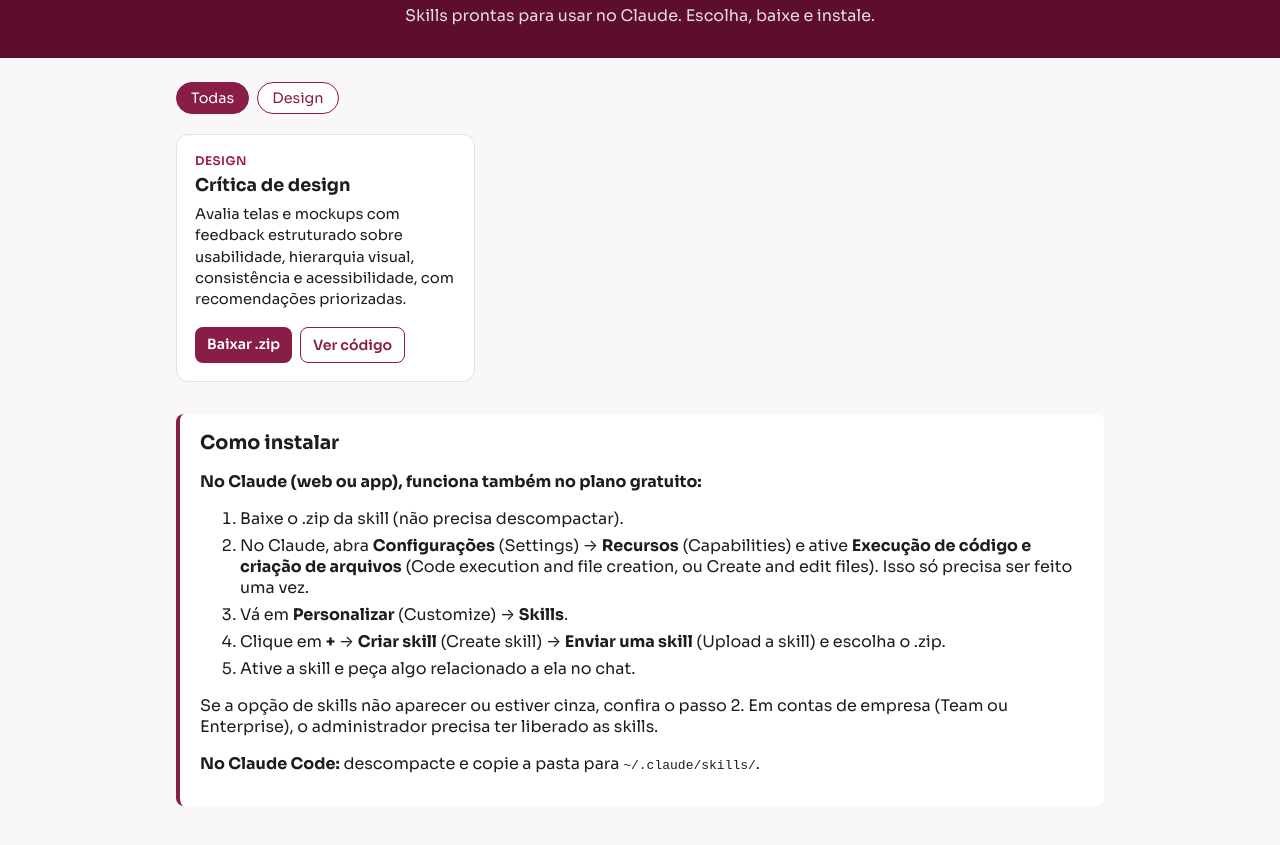
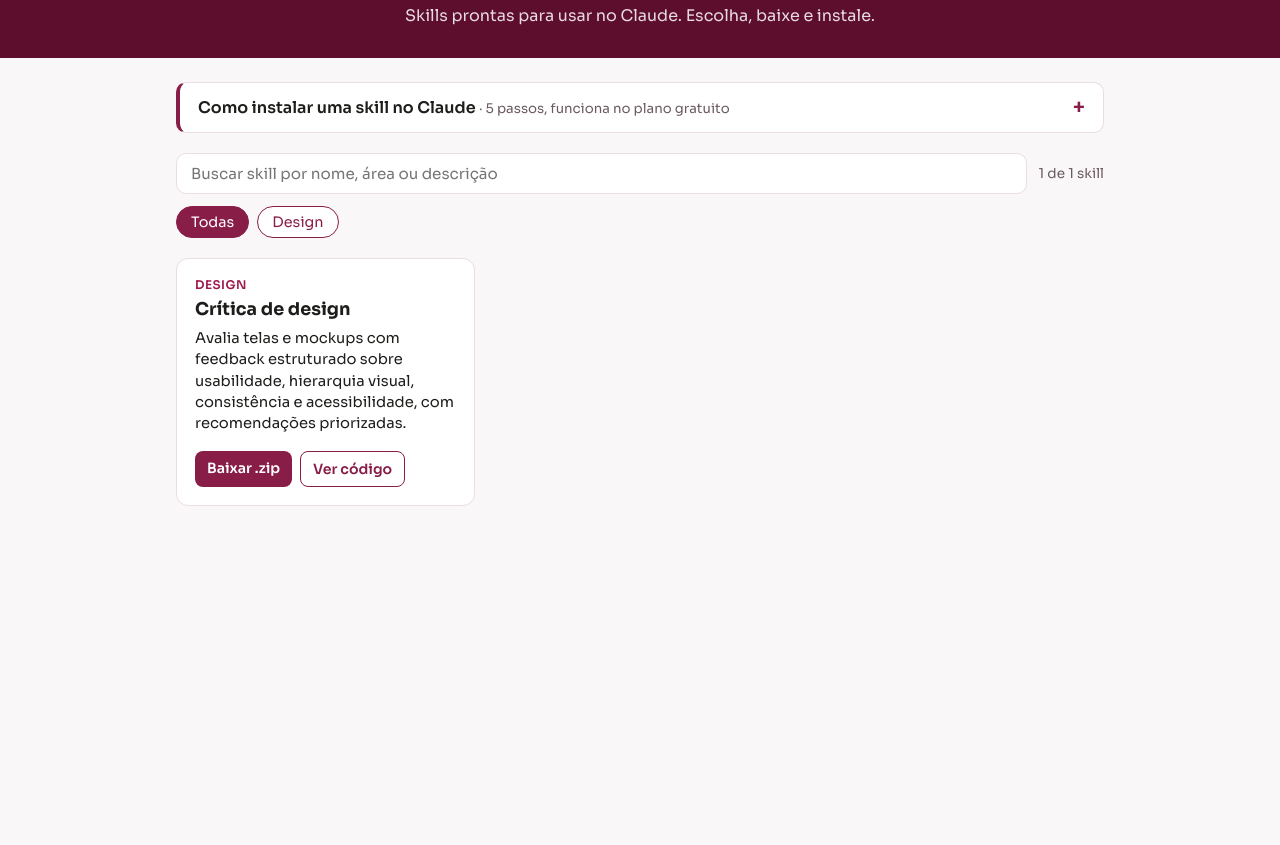
Before and after one commit to Maicon-Souza/hub-skills, a plain HTML site: page index.html in a window 1280 px wide. Shown: the part 71-916 px from the top of the page. After the commit the page ends 800 px from the top, so only its background shows below. Drawn offline with Linux system fonts and the light colour scheme.

Commit message:
Passo a passo recolhível no topo e busca de skills

```diff
--- a/index.html
+++ b/index.html
@@ -8,19 +8,38 @@
 <link rel="preconnect" href="https://fonts.gstatic.com" crossorigin>
 <link href="https://fonts.googleapis.com/css2?family=Sora:wght@400;600;700&display=swap" rel="stylesheet">
 <style>
-  :root { --pri:#881d48; --sec:#5e0e2d; --viva:#9d184b; --preto:#1d1d1b; }
+  :root { --pri:#881d48; --sec:#5e0e2d; --viva:#9d184b; --preto:#1d1d1b; --borda:#eadde3; }
   * { box-sizing:border-box; }
-  button { font-family:inherit; }
+  button, input { font-family:inherit; }
   body { margin:0; font-family:'Sora',system-ui,-apple-system,Segoe UI,Roboto,sans-serif; color:var(--preto); background:#faf7f8; }
   header { background:var(--sec); color:#fff; padding:32px 16px; text-align:center; }
   header h1 { margin:0 0 8px; font-size:1.8rem; }
   header p { margin:0; opacity:.85; }
   main { max-width:960px; margin:0 auto; padding:24px 16px 48px; }
+
+  /* Como instalar: recolhível, no topo */
+  .como { background:#fff; border:1px solid var(--borda); border-left:4px solid var(--pri); border-radius:10px; margin-bottom:20px; }
+  .como summary { cursor:pointer; list-style:none; padding:14px 18px; display:flex; align-items:center; justify-content:space-between; gap:12px; font-weight:600; }
+  .como summary::-webkit-details-marker { display:none; }
+  .como summary small { font-weight:400; color:#6b5a62; }
+  .como summary::after { content:"+"; font-size:1.3rem; color:var(--pri); line-height:1; }
+  .como[open] summary::after { content:"−"; }
+  .como .conteudo { padding:0 18px 16px; font-size:.92rem; line-height:1.5; }
+  .como ol { margin:0 0 12px; padding-left:20px; }
+  .como li { margin-bottom:6px; }
+  .como p { margin:0 0 8px; }
+
+  /* Barra de busca e filtros */
+  .barra { display:flex; flex-wrap:wrap; align-items:center; gap:12px; margin-bottom:12px; }
+  .busca { flex:1; min-width:220px; padding:10px 14px; border:1px solid var(--borda); border-radius:10px; font-size:.95rem; background:#fff; }
+  .busca:focus { outline:2px solid var(--pri); outline-offset:1px; }
+  .total { font-size:.85rem; color:#6b5a62; white-space:nowrap; }
   .filtros { display:flex; flex-wrap:wrap; gap:8px; margin-bottom:20px; }
   .filtros button { border:1px solid var(--pri); background:#fff; color:var(--pri); padding:6px 14px; border-radius:20px; cursor:pointer; font-size:.9rem; }
   .filtros button.ativo { background:var(--pri); color:#fff; }
+
   .grid { display:grid; grid-template-columns:repeat(auto-fill,minmax(260px,1fr)); gap:16px; }
-  .card { background:#fff; border-radius:12px; padding:18px; border:1px solid #eadde3; display:flex; flex-direction:column; }
+  .card { background:#fff; border-radius:12px; padding:18px; border:1px solid var(--borda); display:flex; flex-direction:column; }
   .area { font-size:.75rem; font-weight:600; text-transform:uppercase; color:var(--viva); letter-spacing:.04em; }
   .card h3 { margin:6px 0 8px; font-size:1.1rem; }
   .card p { margin:0 0 16px; font-size:.92rem; line-height:1.45; flex:1; }
@@ -28,9 +47,7 @@
   .btn { text-decoration:none; padding:8px 12px; border-radius:8px; font-size:.88rem; font-weight:600; }
   .btn.baixar { background:var(--pri); color:#fff; }
   .btn.codigo { color:var(--pri); border:1px solid var(--pri); }
-  .como { background:#fff; border-left:4px solid var(--pri); border-radius:8px; padding:16px 20px; margin-top:32px; }
-  .como h2 { margin-top:0; font-size:1.2rem; }
-  .como li { margin-bottom:6px; }
+  .vazio { color:#6b5a62; }
 </style>
 </head>
 <body>
@@ -39,12 +56,11 @@
   <p>Skills prontas para usar no Claude. Escolha, baixe e instale.</p>
 </header>
 <main>
-  <div class="filtros" id="filtros"></div>
-  <div class="grid" id="grid">Carregando...</div>
-
-  <section class="como">
-    <h2>Como instalar</h2>
-    <p><strong>No Claude (web ou app), funciona também no plano gratuito:</strong></p>
+  <details class="como" id="como">
+    <summary>
+      <span>Como instalar uma skill no Claude <small>· 5 passos, funciona no plano gratuito</small></span>
+    </summary>
+    <div class="conteudo">
       <ol>
         <li>Baixe o .zip da skill (não precisa descompactar).</li>
         <li>No Claude, abra <strong>Configurações</strong> (Settings) → <strong>Recursos</strong> (Capabilities) e ative <strong>Execução de código e criação de arquivos</strong> (Code execution and file creation, ou Create and edit files). Isso só precisa ser feito uma vez.</li>
@@ -54,34 +70,55 @@
       </ol>
       <p>Se a opção de skills não aparecer ou estiver cinza, confira o passo 2. Em contas de empresa (Team ou Enterprise), o administrador precisa ter liberado as skills.</p>
       <p><strong>No Claude Code:</strong> descompacte e copie a pasta para <code>~/.claude/skills/</code>.</p>
-  </section>
+    </div>
+  </details>
+
+  <div class="barra">
+    <input class="busca" id="busca" type="search" placeholder="Buscar skill por nome, área ou descrição" aria-label="Buscar skill">
+    <span class="total" id="total"></span>
+  </div>
+  <div class="filtros" id="filtros"></div>
+  <div class="grid" id="grid">Carregando...</div>
 </main>
 
 <script>
   const REPO = "Maicon-Souza/hub-skills";
   let skills = [];
   let filtro = "Todas";
+  let termo = "";
 
   function esc(t) {
     return String(t).replace(/[&<>"']/g, c => ({"&":"&amp;","<":"&lt;",">":"&gt;",'"':"&quot;","'":"&#39;"}[c]));
   }
+  // Busca sem diferenciar acento e maiúsculas
+  function norm(t) {
+    return String(t).normalize("NFD").replace(/[̀-ͯ]/g, "").toLowerCase();
+  }
 
-  function render() {
-    const grid = document.getElementById("grid");
+  function renderFiltros() {
     const filtros = document.getElementById("filtros");
-    if (skills.length === 0) {
-      filtros.innerHTML = "";
-      grid.textContent = "Nenhuma skill publicada ainda.";
-      return;
-    }
-    const areas = ["Todas", ...new Set(skills.map(s => s.area))];
+    const areas = ["Todas", ...[...new Set(skills.map(s => s.area))].sort((a, b) => a.localeCompare(b, "pt-BR"))];
     filtros.innerHTML = areas.map((a, i) =>
       `<button class="${a === filtro ? "ativo" : ""}" data-i="${i}">${esc(a)}</button>`
     ).join("");
     filtros.querySelectorAll("button").forEach(b =>
-      b.addEventListener("click", () => { filtro = areas[b.dataset.i]; render(); })
+      b.addEventListener("click", () => { filtro = areas[b.dataset.i]; renderFiltros(); renderGrid(); })
     );
-    const lista = filtro === "Todas" ? skills : skills.filter(s => s.area === filtro);
+  }
+
+  function renderGrid() {
+    const grid = document.getElementById("grid");
+    const t = norm(termo.trim());
+    const lista = skills.filter(s =>
+      (filtro === "Todas" || s.area === filtro) &&
+      (!t || norm(`${s.nome} ${s.area} ${s.descricao}`).includes(t))
+    );
+    document.getElementById("total").textContent =
+      `${lista.length} de ${skills.length} skill${skills.length === 1 ? "" : "s"}`;
+    if (lista.length === 0) {
+      grid.innerHTML = `<p class="vazio">Nenhuma skill encontrada.</p>`;
+      return;
+    }
     grid.innerHTML = lista.map(s => `
       <div class="card">
         <span class="area">${esc(s.area)}</span>
@@ -94,9 +131,19 @@
       </div>`).join("");
   }
 
+  document.getElementById("busca").addEventListener("input", e => { termo = e.target.value; renderGrid(); });
+
   fetch("skills.json", { cache: "no-store" })
     .then(r => r.json())
-    .then(d => { skills = d; render(); })
+    .then(d => {
+      skills = d.slice().sort((a, b) => a.nome.localeCompare(b.nome, "pt-BR"));
+      if (skills.length === 0) {
+        document.getElementById("grid").textContent = "Nenhuma skill publicada ainda.";
+        return;
+      }
+      renderFiltros();
+      renderGrid();
+    })
     .catch(() => { document.getElementById("grid").textContent = "Não foi possível carregar as skills."; });
 </script>
 </body>
```
Lines whose indentation alone changed are shown as unchanged.
